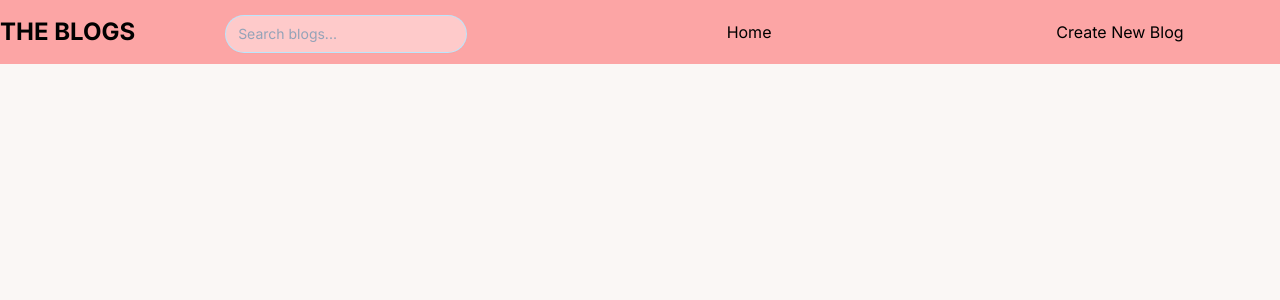
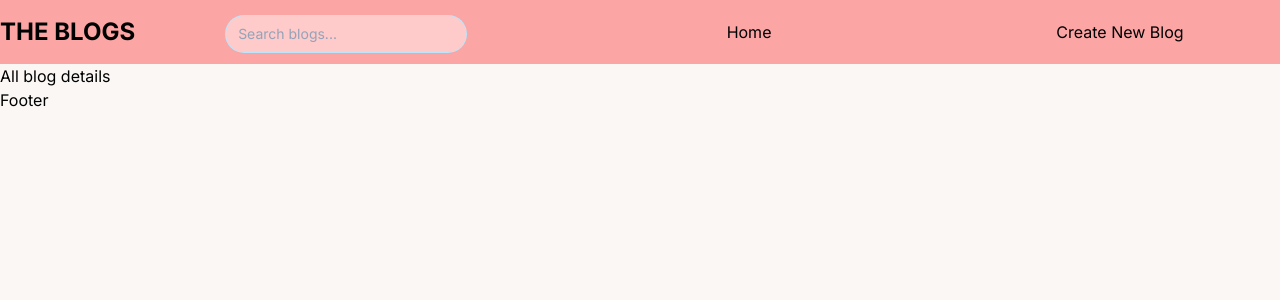
Before and after one commit to Djawad02/blog-app, a Next.js app: page / in a window 1280 px wide. Shown: the top 300 px of the page. Built offline with nearby package versions, Linux system fonts and the light colour scheme.

Commit message:
Created a layout of how homepage will be

```diff
--- /dev/null
+++ b/app/components/Footer.tsx
@@ -0,0 +1,7 @@
+import React from "react";
+
+const Footer = () => {
+  return <div>Footer</div>;
+};
+
+export default Footer;
--- a/app/layout.tsx
+++ b/app/layout.tsx
@@ -5,7 +5,7 @@ import { Inter } from "next/font/google";
 const inter = Inter({ subsets: ["latin"] });
 
 export const metadata: Metadata = {
-  title: "Create Next App",
+  title: "Blogs",
   description: "Generated by create next app",
 };
 
--- a/app/page.tsx
+++ b/app/page.tsx
@@ -1,10 +1,13 @@
 import Image from "next/image";
 import Navbar from "./components/Navbar";
+import Footer from "./components/Footer";
 
 export default function Home() {
   return (
     <main>
       <Navbar />
+      <main>All blog details</main>
+      <Footer />
     </main>
   );
 }
```
